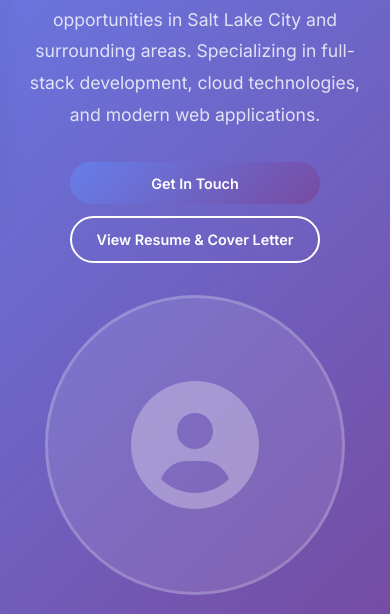
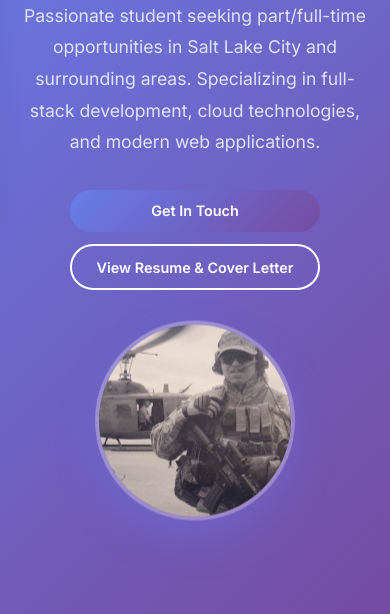
Before and after one commit to cruzaddy91/resume-site, a plain HTML site: page index.html in a window 390 px wide. Shown: the part 230-844 px from the top of the page. Drawn offline with Linux system fonts and the light colour scheme.

Commit message:
Add profile image to homepage hero section with responsive styling

```diff
--- a/index.html
+++ b/index.html
@@ -46,9 +46,7 @@
                 </div>
             </div>
             <div class="hero-image">
-                <div class="profile-placeholder">
-                    <i class="fas fa-user-circle"></i>
-                </div>
+                <img src="landing_page_picture.jpeg" alt="Adam Cruz - Software Engineer" class="profile-image">
             </div>
         </div>
     </section>
--- a/styles.css
+++ b/styles.css
@@ -197,17 +197,14 @@ body {
     align-items: center;
 }
 
-.profile-placeholder {
+.profile-image {
     width: 300px;
     height: 300px;
     border-radius: 50%;
-    background: rgba(255, 255, 255, 0.1);
-    display: flex;
-    align-items: center;
-    justify-content: center;
-    font-size: 8rem;
-    color: rgba(255, 255, 255, 0.3);
-    border: 3px solid rgba(255, 255, 255, 0.2);
+    object-fit: cover;
+    border: 4px solid rgba(255, 255, 255, 0.3);
+    box-shadow: 0 20px 40px rgba(102, 126, 234, 0.3);
+    animation: float 6s ease-in-out infinite;
 }
 
 section {
@@ -585,6 +582,12 @@ section {
         gap: 2rem;
     }
 
+    .profile-image {
+        width: 250px;
+        height: 250px;
+        margin-bottom: 1rem;
+    }
+
     .hero-title {
         font-size: 2.5rem;
     }
@@ -672,6 +675,11 @@ section {
     .skill-category {
         padding: 1rem;
     }
+
+    .profile-image {
+        width: 200px;
+        height: 200px;
+    }
 }
 
 @media (max-width: 360px) {
@@ -690,6 +698,15 @@ section {
     to {
         opacity: 1;
         transform: translateY(0);
+    }
+}
+
+@keyframes float {
+    0%, 100% {
+        transform: translateY(0px);
+    }
+    50% {
+        transform: translateY(-10px);
     }
 }
 
```
Also changed, not shown: landing_page_picture.jpeg (added).
